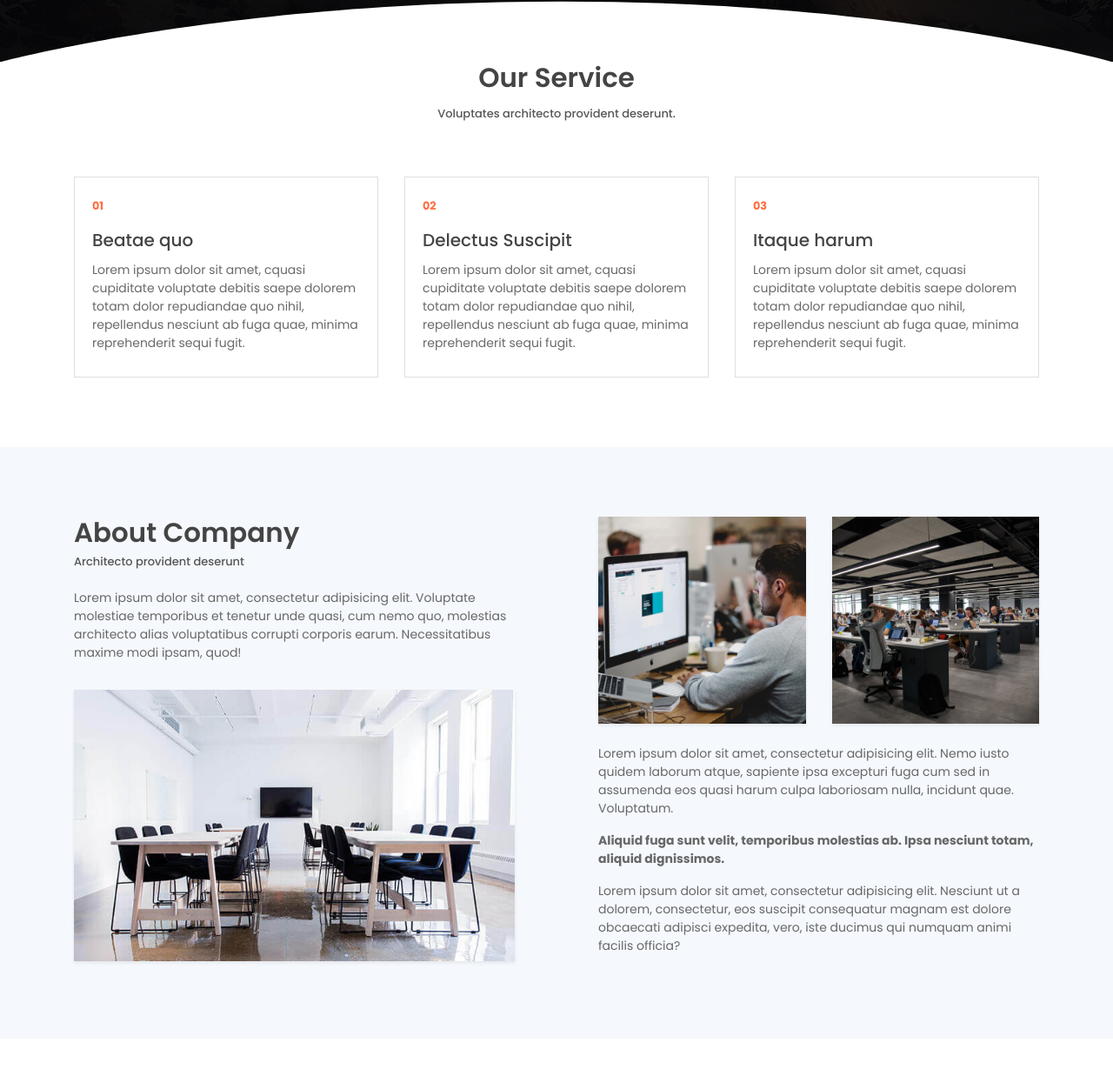
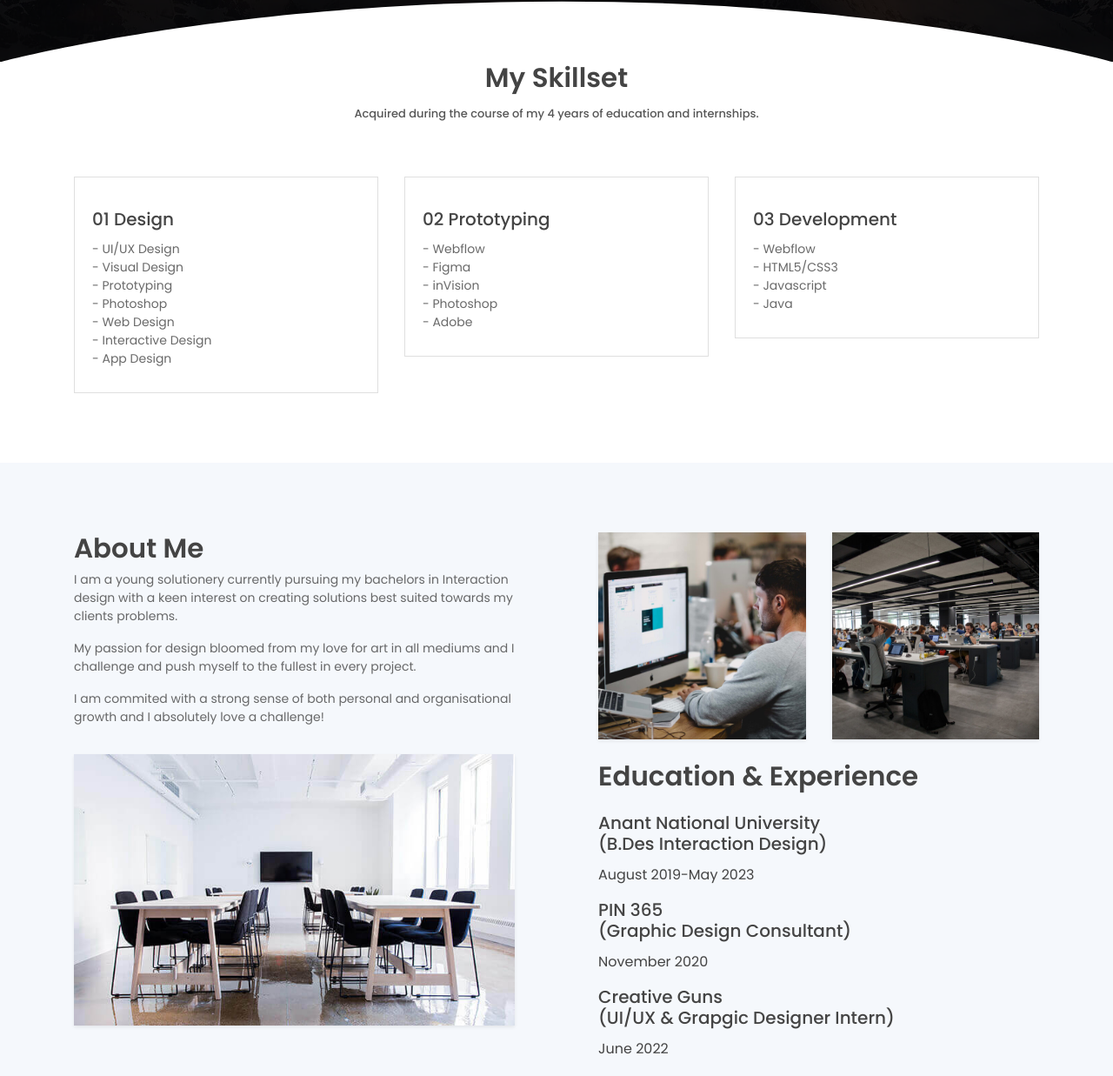
Before and after one commit to Swatiksp/swatiksp.github.io, a plain HTML site: page index.html in a window 1280 px wide. Shown: the part 729-1966 px from the top of the page at 87% size. Drawn offline with Linux system fonts and the light colour scheme.

Commit message:
Update index.html
Swatik Portfolio Website Version 1

```diff
--- a/index.html
+++ b/index.html
@@ -34,7 +34,7 @@
                         <a class="nav-link" href="#portfolio">Portfolio</a>
                     </li>
                     <li class="nav-item">
-                        <a class="nav-link" href="#blog">Blog</a>
+                        <!-- <a class="nav-link" href="#blog">Blog</a> -->
                     </li>
                     <li class="nav-item">
                         <a class="nav-link" href="#contact">Contact</a>
@@ -51,8 +51,9 @@
     <!-- Page Header -->
     <header class="header">
         <div class="overlay">
-            <h1 class="subtitle">LeadMark Landing Page</h1>
-            <h1 class="title">We Are Creative</h1>
+            <h1 class="subtitle">Hey, I'm</h1>
+            <h1 class="title">Swatik S.P</h1>
+            <h1 class="subtitle">An Interaction & Graphic Designer</h1>
         </div>
         <div class="shape">
             <svg viewBox="0 0 1500 200">
@@ -66,34 +67,50 @@
     <!-- Service Section -->
     <section  id="service" class="section pt-0">
         <div class="container">
-            <h6 class="section-title text-center">Our Service</h6>
-            <h6 class="section-subtitle text-center mb-5 pb-3">Voluptates architecto provident deserunt.</h6>
+            <h6 class="section-title text-center">My Skillset</h6>
+            <h6 class="section-subtitle text-center mb-5 pb-3">Acquired during the course of my 4 years of education and internships.</h6>
 
             <div class="row">
                 <div class="col-md-4">
                     <div class="card mb-4 mb-md-0">
                         <div class="card-body">
-                            <small class="text-primary font-weight-bold">01</small>
-                            <h5 class="card-title mt-3"> Beatae quo <h5>
-                            <p class="mb-0">Lorem ipsum dolor sit amet, cquasi cupiditate voluptate debitis saepe dolorem totam dolor repudiandae quo nihil, repellendus nesciunt ab fuga quae, minima reprehenderit sequi fugit.</p>
+                            <h5 class="card-title mt-3">01 Design<h5>
+                            <p class="mb-0">
+                                - UI/UX Design<br>
+                                - Visual Design<br>
+                                - Prototyping<br>
+                                -  Photoshop<br>
+                                - Web Design<br>
+                                - Interactive Design<br>
+                                - App Design<br>
+                            </p>
                         </div>
                     </div>
                 </div>
                 <div class="col-md-4">
                     <div class="card mb-4 mb-md-0">
                         <div class="card-body">
-                            <small class="text-primary font-weight-bold">02</small>
-                            <h5 class="card-title mt-3">Delectus Suscipit<h5>
-                            <p class="mb-0">Lorem ipsum dolor sit amet, cquasi cupiditate voluptate debitis saepe dolorem totam dolor repudiandae quo nihil, repellendus nesciunt ab fuga quae, minima reprehenderit sequi fugit.</p>
+                            <h5 class="card-title mt-3">02 Prototyping<h5>
+                                <p class="mb-0">
+                                   - Webflow<br>
+                                   - Figma<br>
+                                   - inVision<br>
+                                   - Photoshop<br>
+                                   - Adobe<br>
+                                </p>
                         </div>
                     </div>
                 </div>
                 <div class="col-md-4">
                     <div class="card mb-4 mb-md-0">
                         <div class="card-body">
-                            <small class="text-primary font-weight-bold">03</small>
-                            <h5 class="card-title mt-3">Itaque harum<h5>
-                            <p class="mb-0">Lorem ipsum dolor sit amet, cquasi cupiditate voluptate debitis saepe dolorem totam dolor repudiandae quo nihil, repellendus nesciunt ab fuga quae, minima reprehenderit sequi fugit.</p>
+                            <h5 class="card-title mt-3">03 Development<h5>
+                                <p class="mb-0">
+                                    - Webflow<br>
+                                    - HTML5/CSS3<br>
+                                    - Javascript<br>
+                                    - Java<br>
+                                 </p>
                         </div>
                     </div>
                 </div>
@@ -107,9 +124,13 @@
         <div class="container">
             <div class="row justify-content-between">
                 <div class="col-md-6 pr-md-5 mb-4 mb-md-0">
-                    <h6 class="section-title mb-0">About Company</h6>
-                    <h6 class="section-subtitle mb-4">Architecto provident deserunt</h6>
-                    <p >Lorem ipsum dolor sit amet, consectetur adipisicing elit. Voluptate molestiae temporibus et tenetur unde quasi, cum nemo quo, molestias architecto alias voluptatibus corrupti corporis earum. Necessitatibus maxime modi ipsam, quod!</p>
+                    <h6 class="section-title mb-0">About Me</h6>
+                     <p> I am a young solutionery currently pursuing my bachelors in Interaction design with a keen interest on creating solutions best suited towards my clients problems.</p>
+
+                     <p> My passion for design bloomed from my love for art in all mediums and I challenge and push myself to the fullest in every project.</p>
+
+                     <p> I am commited with a strong sense of both personal and organisational growth and I absolutely love a challenge!</p>
+
                     <img src="assets/imgs/about.jpg" alt="" class="w-100 mt-3 shadow-sm">
                 </div>
                 <div class="col-md-6 pl-md-5">
@@ -121,10 +142,16 @@
                             <img src="assets/imgs/about-2.jpg" alt="" class="w-100 shadow-sm">
                         </div>
                         <div class="col-12 mt-4">
-                            <p>Lorem ipsum dolor sit amet, consectetur adipisicing elit. Nemo iusto quidem laborum atque, sapiente ipsa excepturi fuga cum sed in assumenda eos quasi harum culpa laboriosam nulla, incidunt quae. Voluptatum.</p>
-                            <p><b>Aliquid fuga sunt velit, temporibus molestias ab. Ipsa nesciunt totam, aliquid dignissimos.</b><br>
-                            </p>
-                            <p>Lorem ipsum dolor sit amet, consectetur adipisicing elit. Nesciunt ut a dolorem, consectetur, eos suscipit consequatur magnam est dolore obcaecati adipisci expedita, vero, iste ducimus qui numquam animi facilis officia?</p>
+                            <h6 class="section-title mb-0">Education & Experience</h6>
+                             <p><h5 class="card-title mt-3">Anant National University<br>
+                                (B.Des Interaction Design)</h5>
+                             August 2019-May 2023</p>
+                             <p><h5 class="card-title mt-3">PIN 365 <br>(Graphic Design Consultant)</h5>
+                                November 2020</p>
+                             <p><h5 class="card-title mt-3">Creative Guns <br>(UI/UX & Grapgic Designer Intern) </h5>
+                                    June 2022</p>
+
+
                         </div>
                     </div>
                 </div>
@@ -317,7 +344,7 @@
     <!-- End of portfolio section -->
 
     <!-- Blog Section -->
-    <section class="section" id="blog">
+    <!-- <section class="section" id="blog">
         <div class="container">
             <h6 class="section-title mb-0 text-center">Latest Articles</h6>
             <h6 class="section-subtitle mb-5 text-center">Architecto provident deserunt eveniet libero</h6>
@@ -355,11 +382,11 @@
                 </div>
             </div>
         </div>
-    </section>
+    </section> -->
     <!-- End of Blog Section -->
 
     <!-- Testmonial Section -->
-    <section class="section" id="testmonial">
+    <!-- <section class="section" id="testmonial">
         <div class="container">
             <h6 class="section-title text-center mb-0">Testmonials</h6>
             <h6 class="section-subtitle mb-5 text-center">What Our Clients Says</h6>
@@ -408,7 +435,7 @@
                 </div>
             </div>
         </div>
-    </section>
+    </section> -->
     <!-- End of Testmonial Section -->
 
     <!-- Contact Section -->
@@ -417,7 +444,7 @@
             <div class="row align-items-center">
                 <div class="col-md-5 my-3">
                     <h6 class="mb-0">Phone</h6>
-                    <p class="mb-4">+ 123-456-7890</p>
+                    <p class="mb-4">+ 91 9380050667</p>
 
                     <h6 class="mb-0">Address</h6>
                     <p class="mb-4">12345 Fake ST NoWhere AB Country</p>
@@ -428,7 +455,7 @@
                 </div>
                 <div class="col-md-7">
                     <form>
-                        <h4 class="mb-4">Drop Us A Line</h4>
+                        <h4 class="mb-4">Drop Me A Line</h4>
                         <div class="form-row">
                             <div class="form-group col-sm-4">
                                 <input type="text" class="form-control text-white rounded-0 bg-transparent" name="name" placeholder="Name">
@@ -452,7 +479,7 @@
             </div>
             <!-- Page Footer -->
             <footer class="mt-5 py-4 border-top border-secondary">
-                <p class="mb-0 small">&copy; <script>document.write(new Date().getFullYear())</script>, LeadMark Created By <a href="https://www.devcrud.com" target="_blank">DevCrud.</a>  All rights reserved </p>
+                <!-- <p class="mb-0 small">&copy; <script>document.write(new Date().getFullYear())</script>, LeadMark Created By <a href="https://www.devcrud.com" target="_blank">DevCrud.</a>  All rights reserved </p>      -->
             </footer>
             <!-- End of Page Footer -->
         </div>
```
